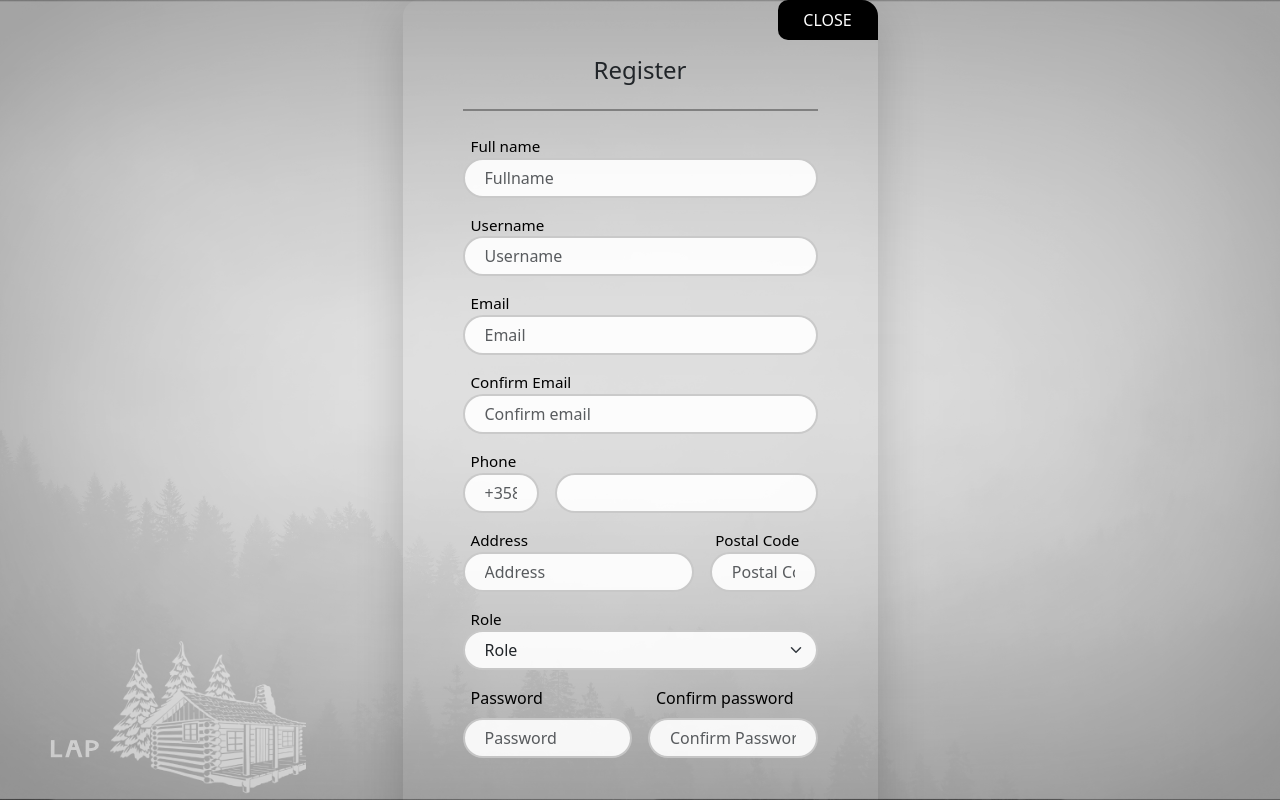
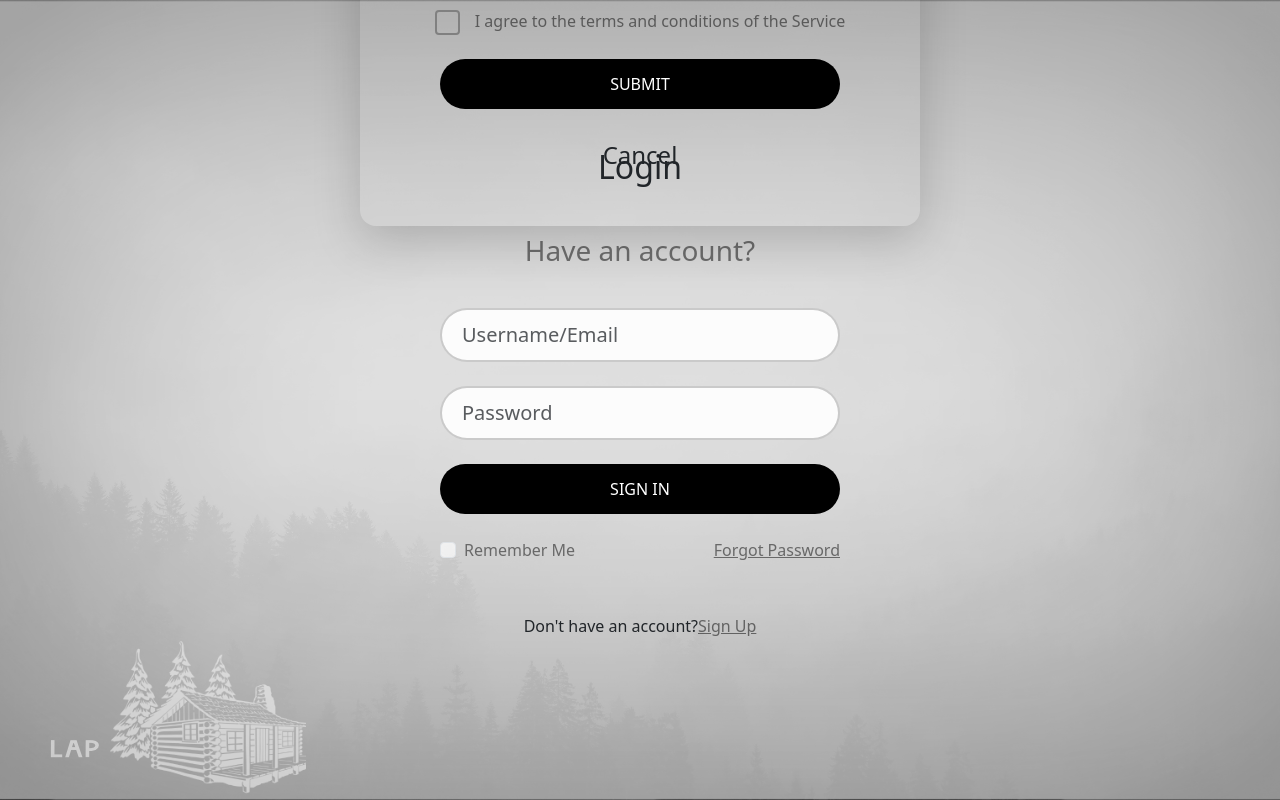
Before and after one commit to JellonaVesa666/CabinApp, a React (Create React App) app in the folder cabin-app/: page / in a window 1280 px wide. Built offline with nearby package versions, Linux system fonts and the light colour scheme.

Commit message:
Login and Register component animations.

```diff
--- a/cabin-app/src/components/LoginComponent.js
+++ b/cabin-app/src/components/LoginComponent.js
@@ -1,5 +1,6 @@
 import React from "react";
 import { ENDPOINTS, createAPIEndpoint } from "../api";
+import { LoginBody } from "../styles/LoginStyle";
 
 export default function LoginComponent(props) {
 
@@ -12,7 +13,7 @@ export default function LoginComponent(props) {
   }
 
   return (
-    <div className="col-12 col-md-8 col-lg-6 col-xl-5" style={{ marginBottom: 280 }}>
+    <LoginBody {...props} className="col-12 col-md-8 col-lg-6 col-xl-5">
       <div className="p-5">
 
         <h2 className="mb-5 text-center" style={{ fontWeight: "300" }}>Login</h2>
@@ -71,6 +72,6 @@ export default function LoginComponent(props) {
         </div>
 
       </div>
-    </div>
+    </LoginBody>
   )
 }
--- a/cabin-app/src/components/RegisterModal.js
+++ b/cabin-app/src/components/RegisterComponent.js
@@ -1,14 +1,9 @@
 import React from "react";
+import { RegisterBody } from "../styles/RegisterStyle";
 
-export default function RegisterModal() {
-
+export default function RegisterComponent(props) {
   return (
-    <div
-      className="col-12 col-md-8 col-lg-6 col-xl-5 shadow-lg"
-      style={{
-        borderRadius: 16,
-      }}
-    >
+    <RegisterBody {...props} className="col-12 col-md-8 col-lg-6 col-xl-5 shadow-lg">
       <div className="p-5" style={{ position: "relative" }}>
         <div style=
           {{
@@ -20,8 +15,9 @@ export default function RegisterModal() {
             borderRadius: "10px 16px 0px 10px",
             width: 100,
             height: 40,
-            marginRight: -12,
+            marginRight: -12
           }}
+          onClick={() => props.onHideRegister(0)}
         >
           <p className="text-center" style=
             {{
@@ -399,6 +395,7 @@ export default function RegisterModal() {
             justifyContent: "center",
             alignItems: "center"
           }}
+          onClick={() => props.onHideRegister(0)}
         >
           <h4 className="mt-2"
             style=
@@ -411,6 +408,6 @@ export default function RegisterModal() {
         </div>
 
       </div>
-    </div>
+    </RegisterBody>
   )
 }
--- a/cabin-app/src/containers/LoginPage.js
+++ b/cabin-app/src/containers/LoginPage.js
@@ -1,6 +1,6 @@
 import React, { useState } from "react";
 import LoginComponent from "../components/LoginComponent"
-import RegisterModal from "../components/RegisterModal"
+import RegisterModal from "../components/RegisterComponent"
 
 export default function LoginPage() {
 
@@ -9,8 +9,8 @@ export default function LoginPage() {
   return (
     <div className="container h-100">
       <div className="row d-flex justify-content-center align-items-center h-100">
-        {show === 1 && <LoginComponent onShowRegister={(childProps) => setShow(childProps)} />}
-        {show === 0 && <RegisterModal />}
+        <LoginComponent onShowRegister={(childProps) => setShow(childProps)} show={show}/>
+        <RegisterModal onHideRegister={(childProps) => setShow(childProps)} show={show}/>
       </div>
     </div>
   )
--- a/cabin-app/src/styles/LoginStyle.js
+++ b/cabin-app/src/styles/LoginStyle.js
@@ -1,8 +1,9 @@
 import styled from 'styled-components'
 
 export const LoginBody = styled.div`
-  background: #212529;
-  aspectRatio: 1 / 1;
-  width: 20vw;
-  height: 20%;
-  `
+  position: absolute;
+  margin-bottom: 280;
+  width: 35rem;
+  transition: 1s ease-in-out;
+  top: ${props => (props.show === 1 ? "-100vh" : "12.5vh")};
+`
--- /dev/null
+++ b/cabin-app/src/styles/RegisterStyle.js
@@ -0,0 +1,9 @@
+import styled from 'styled-components'
+
+export const RegisterBody = styled.div`
+  position: absolute;
+  width: 35rem;
+  border-radius: 16px;
+  transition: 1s ease-in-out;
+  top: ${props => (props.show === 1 ? "6rem" : "-100vh")};
+`
```
